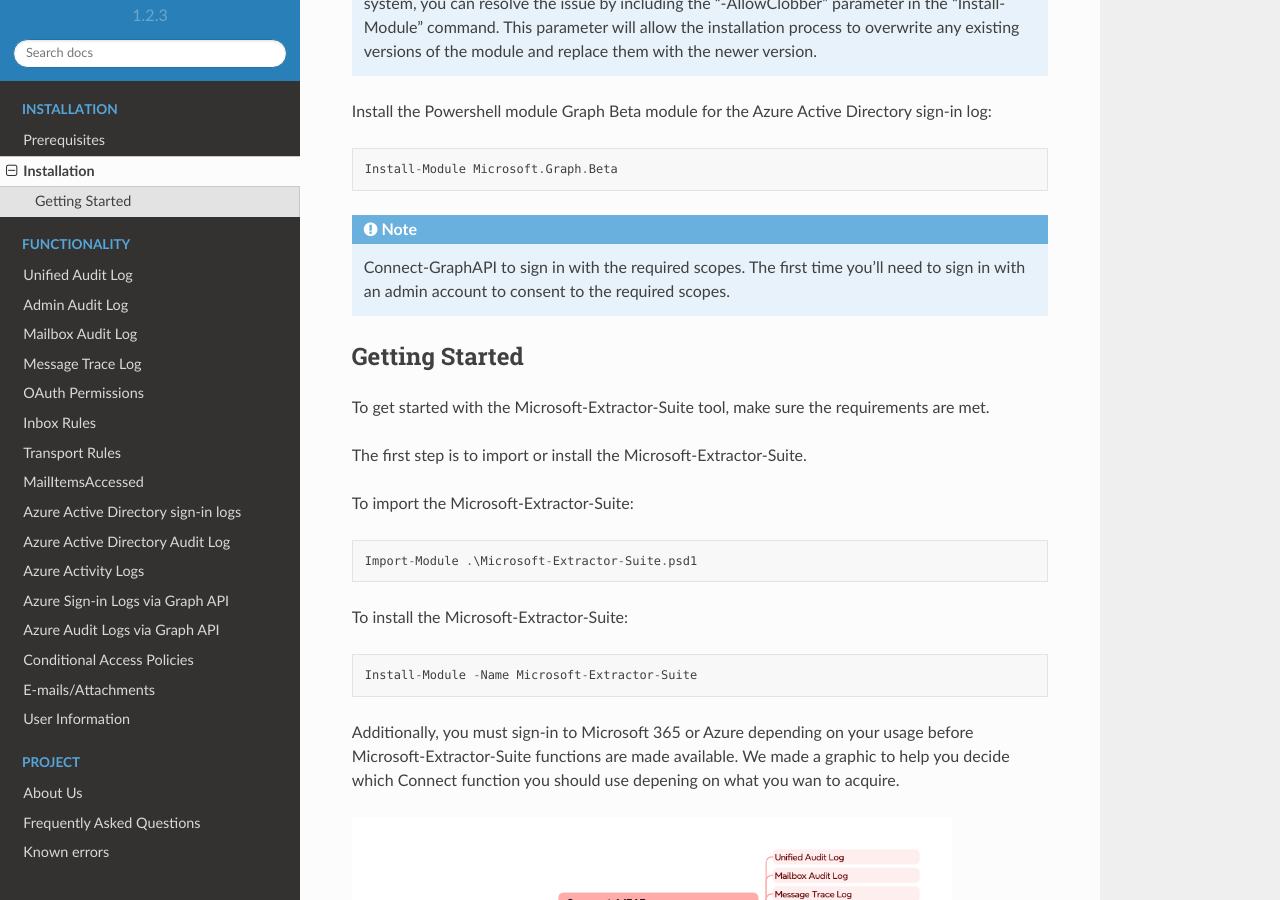
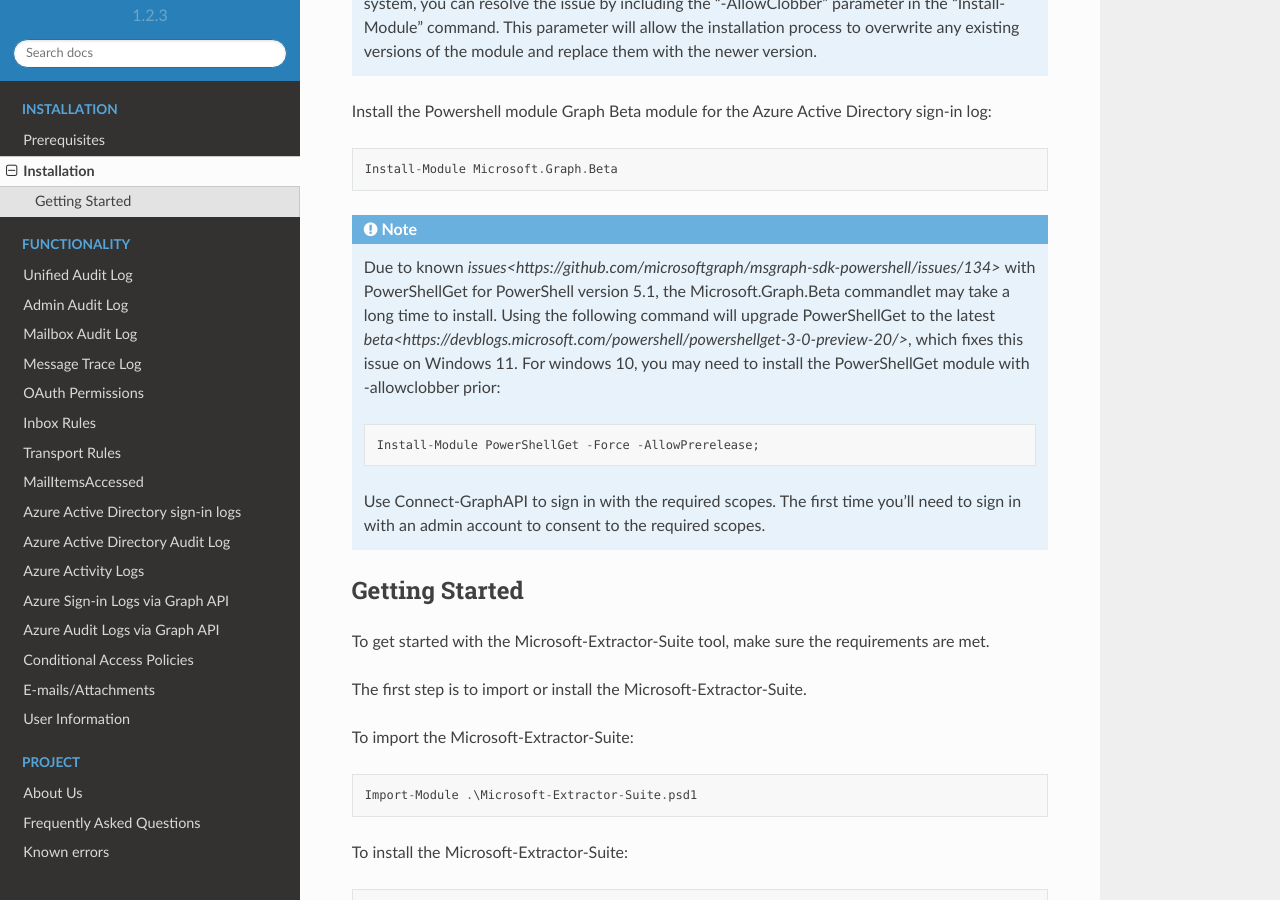
Before and after one commit to invictus-ir/Microsoft-Extractor-Suite, a Sphinx documentation site: the page built from docs/source/installation/Installation.rst, in a window 1280 px wide and 900 px high, scrolled down 807 px. Built offline with Sphinx 7.4.7 and the Read the Docs theme 2.0.0, drawn with Linux system fonts in a browser that asks for light colours.

Commit message:
Update Installation.rst
Added Connect-GraphAPI and Commentary on known installation issue

```diff
--- a/docs/source/installation/Installation.rst
+++ b/docs/source/installation/Installation.rst
@@ -37,7 +37,13 @@
 
 .. note::
 
-   Connect-GraphAPI to sign in with the required scopes. The first time you'll need to sign in with an admin account to consent to the required scopes.
+   Due to known `issues<https://github.com/microsoftgraph/msgraph-sdk-powershell/issues/134>` with PowerShellGet for PowerShell version 5.1, the Microsoft.Graph.Beta commandlet may take a long time to install. Using the following command will upgrade PowerShellGet to the latest `beta<https://devblogs.microsoft.com/powershell/powershellget-3-0-preview-20/>`, which fixes this issue on Windows 11. For windows 10, you may need to install the PowerShellGet module with -allowclobber prior:
+   ::
+
+       Install-Module PowerShellGet -Force -AllowPrerelease;
+
+   Use Connect-GraphAPI to sign in with the required scopes. The first time you'll need to sign in with an admin account to consent to the required scopes.
+
 
 Getting Started
 -------
```
